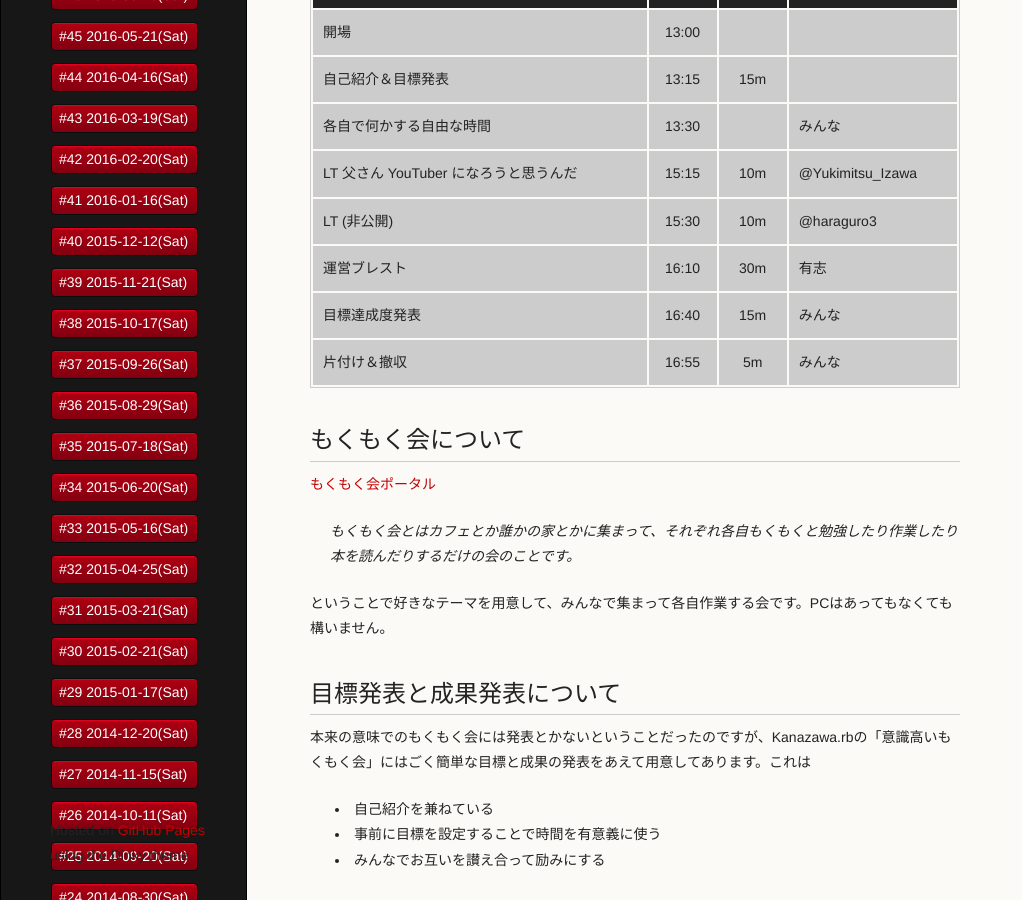
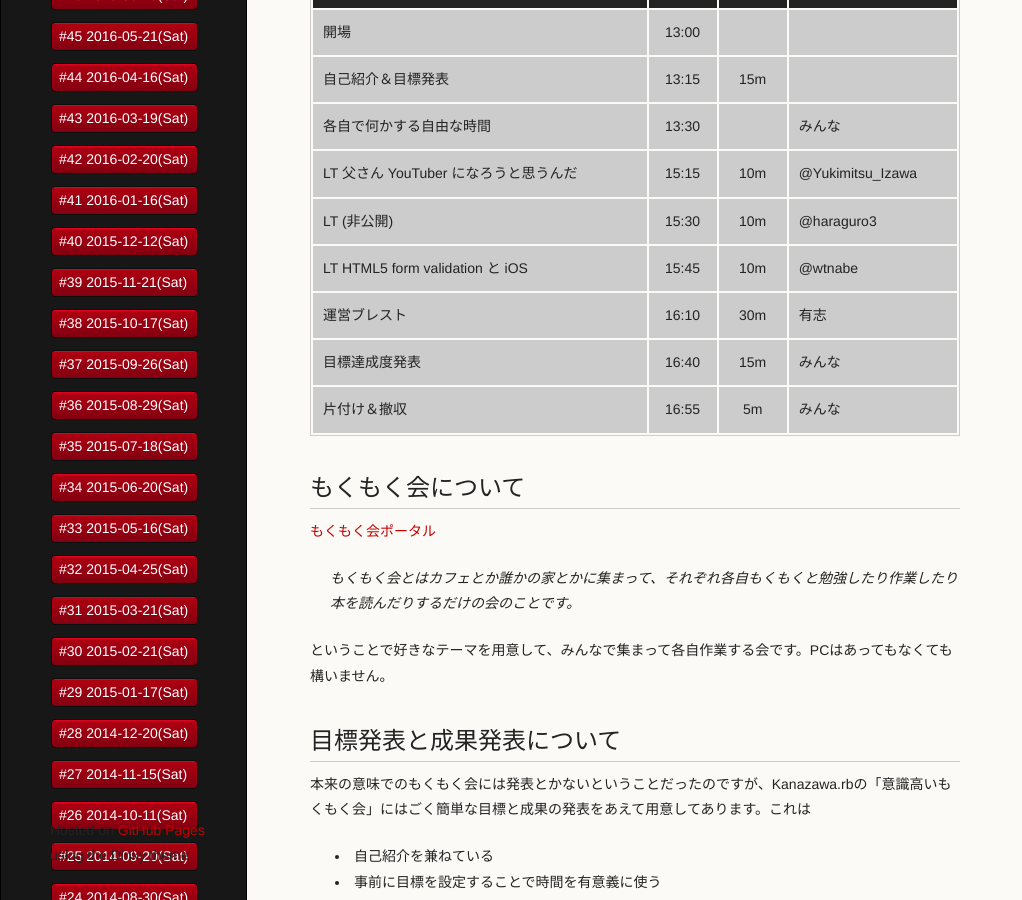
Before and after one commit to kanazawarb/meetup, a Jekyll site: the page built from 62/index.md, in a window 1280 px wide and 900 px high, scrolled down 843 px. Shown: the whole window, without its empty margins (0-1022 px from the left). Built offline with Jekyll 4.4.1, drawn with Linux system fonts in a browser that asks for light colours; a script that is not in the unit is left out.

Commit message:
update meetup62 timetable

```diff
--- a/62/index.md
+++ b/62/index.md
@@ -49,6 +49,7 @@ Kanazawa.rbの意識高いもくもく会には以下のような特徴があり
 | 各自で何かする自由な時間          | 13:30 |      | みんな                                                  |
 | LT 父さん YouTuber になろうと思うんだ | 15:15 | 10m | @Yukimitsu\_Izawa                                    |
 | LT (非公開)                       | 15:30 | 10m  | @haraguro3                                              |
+| LT HTML5 form validation と iOS   | 15:45 | 10m  | @wtnabe                                                 |
 | 運営ブレスト                      | 16:10 | 30m  | 有志                                                    |
 | 目標達成度発表                    | 16:40 | 15m  | みんな                                                  |
 | 片付け＆撤収                      | 16:55 | 5m   | みんな                                                  |
```
